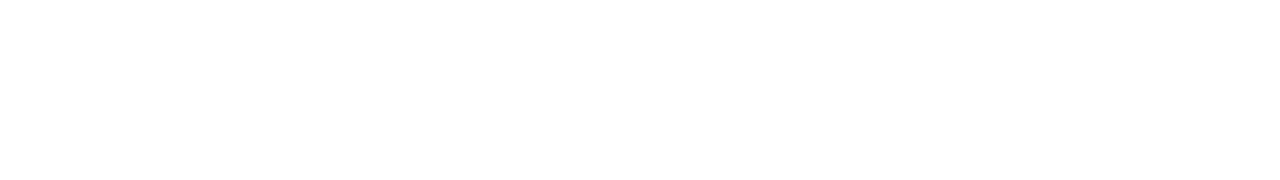
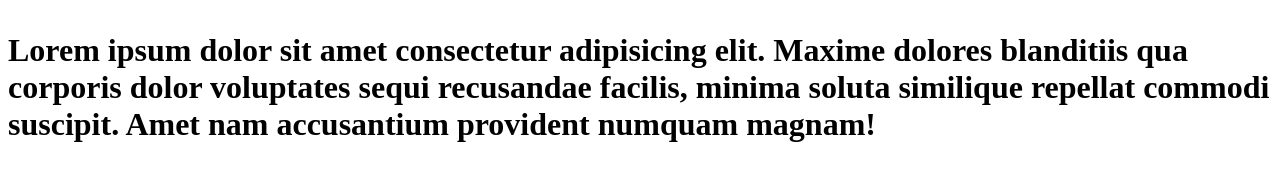
Before and after one commit to simonerosini23/test-git, a plain HTML site: page index.html in a window 1280 px wide. Drawn offline with Linux system fonts and the light colour scheme.

Commit message:
add: project git

```diff
--- a/index.html
+++ b/index.html
@@ -1,11 +1,21 @@
 <!DOCTYPE html>
 <html lang="en">
+
 <head>
     <meta charset="UTF-8">
     <meta name="viewport" content="width=device-width, initial-scale=1.0">
     <title>il mio primo file con git</title>
 </head>
+
 <body>
+    <header>
+        <h1>
+            <p>Lorem ipsum dolor sit amet consectetur adipisicing elit. Maxime dolores blanditiis qua corporis dolor
+                voluptates sequi recusandae facilis, minima soluta similique repellat commodi suscipit. Amet nam
+                accusantium provident numquam magnam!
+            </p>
+        </h1>
+    </header>
+</body>
 
-</body>
 </html>
```
